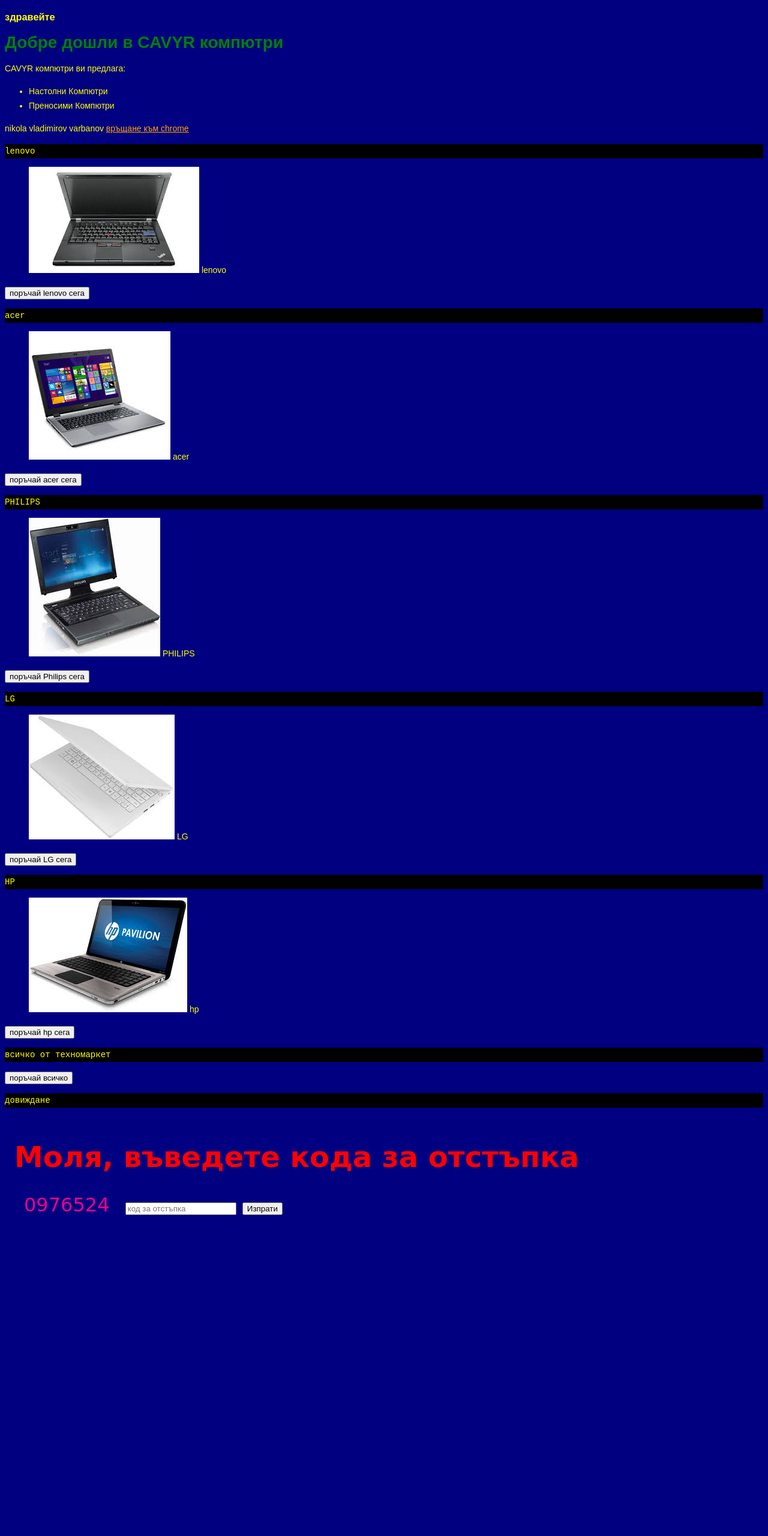
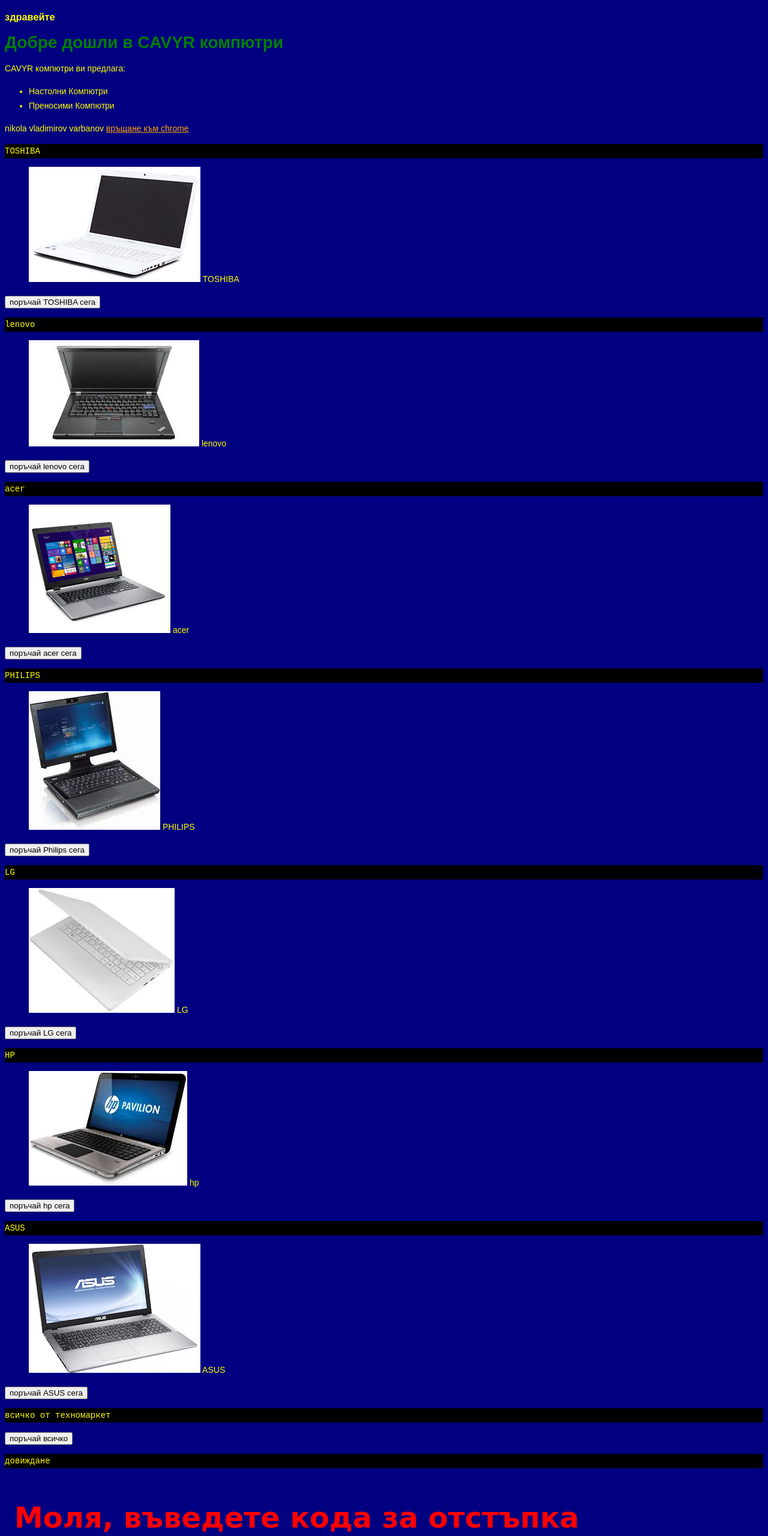
Before and after one commit to vladyn/cavyr, a plain HTML site: page index.html in a window 1280 px wide. Shown: the top 2560 px of the page at 60% size. Before the commit the page ends 2060 px from the top, so only its background shows below. Drawn offline with Linux system fonts and the light colour scheme.

Commit message:
adding more latrops

```diff
--- a/index.html
+++ b/index.html
@@ -16,6 +16,12 @@
         <li>Преносими Компютри</li>
     </ul>nikola vladimirov varbanov
     <a href="chrome://version/">връщане към chrome</a>
+    <pre>TOSHIBA</pre>
+    <figure>
+        <img src="images/toshiba-satellite-c875-14w_small.png" alt="TOSHIBA">
+        <caption>TOSHIBA</caption>
+    </figure>
+    <button>поръчай TOSHIBA сега</button>
     <pre>lenovo</pre>
     <figure>
         <img src="images/lenovo.jpg" alt="lenovo">
@@ -46,6 +52,12 @@
         <caption>hp</caption>
     </figure>
     <button>поръчай hp сега</button>
+    <pre>ASUS</pre>
+    <figure>
+        <img src="images/asus_small.jpeg" alt="ASUS">
+        <caption>ASUS</caption>
+    </figure>
+    <button>поръчай ASUS сега</button>
     <pre>всичко от техномаркет</pre>
     <button>поръчай всичко</button>
     <pre>довиждане</pre>
@@ -67,7 +79,7 @@
                 <img src="images/acer.jpg" id="targetImg" alt="computer Acer">
             </div>
             <div class="content">
-                <h3>Компютър Acer</h3>
+                <h3>Компютър <span id="brand">Acer</span></h3>
                 <p>Поръчйте този продукт и спечелете....</p>
                 <div class="form split-to-2">
                     <div class="left">
--- a/js/lightbox.js
+++ b/js/lightbox.js
@@ -32,8 +32,8 @@
     if(!isNaN(num)){
         if(buttons[num].id === ''){
             buttons[num].addEventListener("click", function(event){
-                console.log("some");
                 document.getElementById("targetImg").src = event.target.previousElementSibling.firstElementChild.src;
+                document.getElementById("brand").textContent = event.target.previousElementSibling.children[0].alt;
                 boxElement.show('lightbox-bg');
             });
         }
```
Also changed, not shown: images/asus_small.jpeg (added), images/toshiba-satellite-c875-14w_small.png (added), 1 other file.
